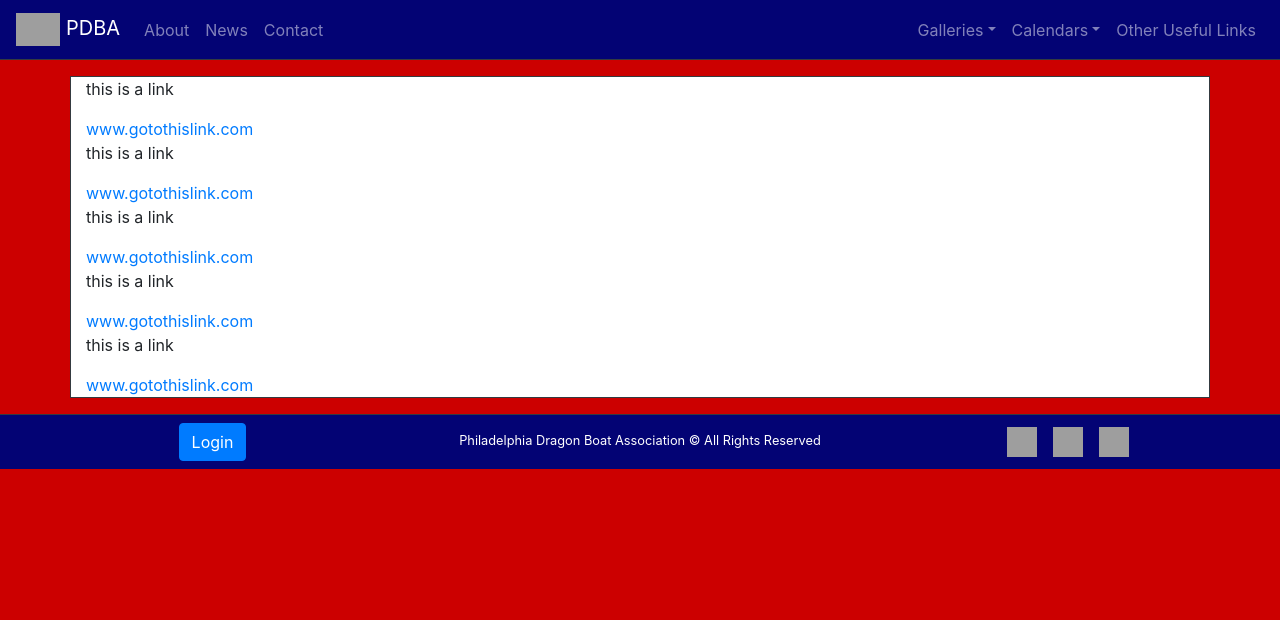
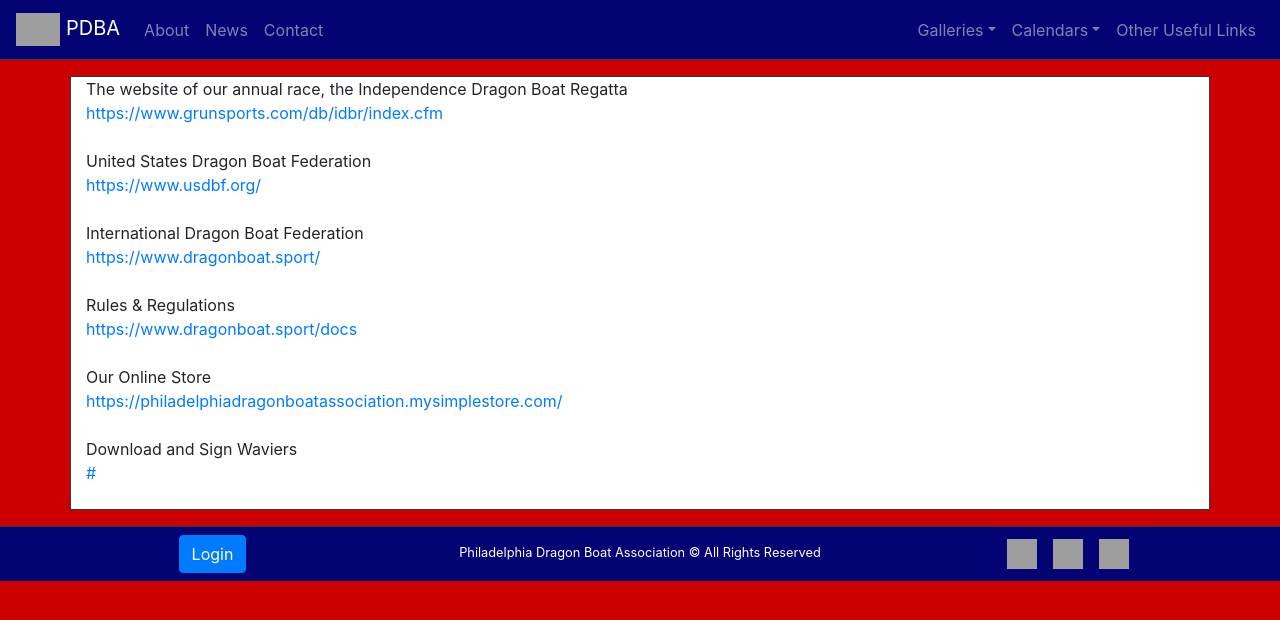
Before and after one commit to WillMcNamara/Project3, a React (Create React App) app in the folder client/: page /Links in a window 1280 px wide. Shown: the top 620 px of the page. Built offline with nearby package versions, Linux system fonts and the light colour scheme; grey boxes are pictures that could not be loaded.

Commit message:
added actual links

```diff
--- a/client/src/pages/Links.js
+++ b/client/src/pages/Links.js
@@ -7,29 +7,34 @@
         links: [
             {
                 id: 1,
-                description: "this is a link",
-                src: "www.gotothislink.com"
+                description: "The website of our annual race, the Independence Dragon Boat Regatta",
+                src: "https://www.grunsports.com/db/idbr/index.cfm"
             },
             {
-                id: 1,
-                description: "this is a link",
-                src: "www.gotothislink.com"
+                id: 2,
+                description: "United States Dragon Boat Federation",
+                src: "https://www.usdbf.org/"
             },
             {
-                id: 1,
-                description: "this is a link",
-                src: "www.gotothislink.com"
+                id: 3,
+                description: "International Dragon Boat Federation",
+                src: "https://www.dragonboat.sport/"
             },
             {
-                id: 1,
-                description: "this is a link",
-                src: "www.gotothislink.com"
+                id: 4,
+                description: "Rules & Regulations",
+                src: "https://www.dragonboat.sport/docs"
             },
             {
-                id: 1,
-                description: "this is a link",
-                src: "www.gotothislink.com"
+                id: 5,
+                description: "Our Online Store",
+                src: "https://philadelphiadragonboatassociation.mysimplestore.com/"
             },
+            {
+                id: 6,
+                description: "Download and Sign Waviers",
+                src: "#"
+            }
         ]
     }
 
@@ -39,8 +44,8 @@
                 {this.state.links.map( link => {
                     return(
                         <Row>
-                            <Col size="md-12">
-                                <p>{link.description}</p>
+                            <Col size="md-12" classes="pb-4">
+                                <p className="my-0">{link.description}</p>
                                 <a href={link.src}>{link.src}</a>
                             </Col>
                         </Row>
```
